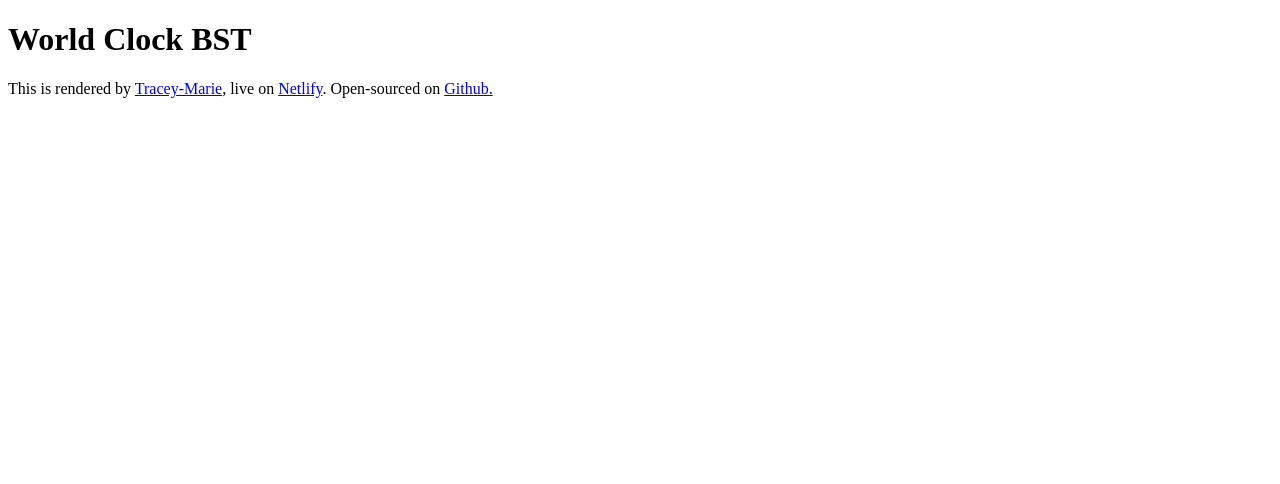
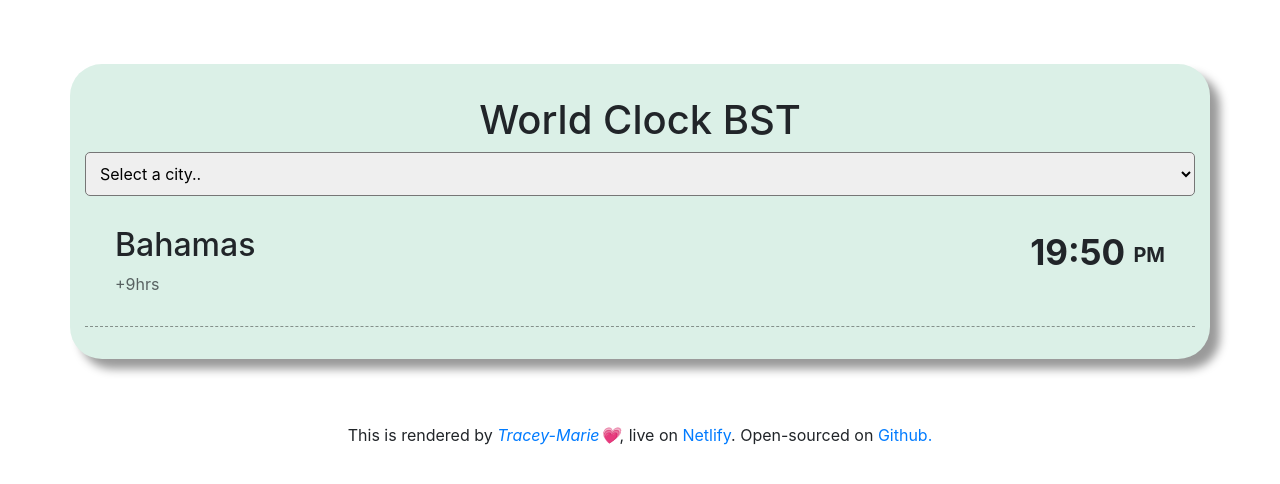
Before and after one commit to TIAMUSE88/World-Clock-BST, a plain HTML site: page index.html in a window 1280 px wide. Drawn offline with nearby package versions, Linux system fonts and the light colour scheme.

Commit message:
Drop-down list of Cities/ Bootstrap/ Container and Styling

```diff
--- a/css/index.css
+++ b/css/index.css
@@ -0,0 +1,58 @@
+body {
+  background-color: rgb(253, 253, 249);
+  font-family:
+    system-ui,
+    -apple-system,
+    BlinkMacSystemFont,
+    "Segoe UI",
+    Roboto,
+    Oxygen,
+    Ubuntu,
+    Cantarell,
+    "Open Sans",
+    "Helvetica Neue",
+    sans-serif;
+}
+.container {
+  max-width: 600px;
+  background-color: rgb(219, 240, 231);
+  margin: 4rem;
+  padding: 2rem;
+  box-shadow: 10px 10px 10px rgba(0, 0, 0, 0.4);
+  border-radius: 2rem;
+}
+
+h1 {
+  text-align: center;
+}
+select {
+  display: block;
+  width: 100%;
+  padding: 10px;
+  margin: 7px;
+  font-size: 17px;
+  border-radius: 5px;
+}
+footer {
+  text-align: center;
+}
+
+.city {
+  display: flex;
+  justify-content: space-between;
+  border-bottom: 1px dashed rgba(0, 0, 0, 0.4);
+  padding: 30px;
+  margin: 10px, 0;
+}
+.hours {
+  opacity: 0.7;
+}
+
+.time {
+  font-size: 35px;
+  font-weight: bold;
+}
+.timing {
+  font-size: 20px;
+  vertical-align: middle;
+}
--- a/index.html
+++ b/index.html
@@ -5,13 +5,45 @@
     <meta charset="UTF-8">
     <meta name="viewport" content="width=device-width, initial-scale=1.0">
     <link rel="stylesheet" href="css/index.css">
+    <link href="https://cdn.jsdelivr.net/npm/bootstrap@6.0.0-alpha.1/dist/css/bootstrap.min.css" rel="stylesheet"
+        integrity="sha384-B/GM4XqrwHnWXNOWMbloTmrYXZg10cakYGmpfsR/bbzQ6JAJI4ihuyADKLnBgrCe" crossorigin="anonymous">
+    <script type="module" src="https://cdn.jsdelivr.net/npm/bootstrap@6.0.0-alpha.1/dist/js/bootstrap.bundle.min.js"
+        integrity="sha384-1a/pXj49ZQ1aHEmrJ+gMw1otqoVsYwlEnlD8mIfY2TV03r20Y0CN7uqx1tQogjPL"
+        crossorigin="anonymous"></script>
     <title>World Clock - Tracey Marie</title>
 </head>
 
 <body>
-    <h1>World Clock BST</h1>
-    <footer> This is rendered by <a href="https://www.linkedin.com/in/traceymarie88/">Tracey-Marie</a>, live on <a
-            href="https://myworldclock-tracey.netlify.app/">Netlify</a>. Open-sourced on <a
+    <div class="container">
+        <h1>World Clock BST</h1>
+        <select name="city" id="">
+            <option value="">Select a city..</option>
+            <option value="">Bahamas</option>
+            <option value="">Tokyo</option>
+            <option value="">California</option>
+            <option value="">London</option>
+            <option value="">Morocco</option>
+            <option value="">Abidjan</option>
+            <option value="">Switzerland</option>
+
+        </select>
+        <div class="city">
+            <div>
+                <h2>Bahamas</h2>
+                <div class="hours">
+                    +9hrs
+                </div>
+            </div>
+            <div class="time">
+                19:50 <span class="timing">PM</span>
+            </div>
+        </div>
+
+
+    </div>
+    <footer> This is rendered by <a href="https://www.linkedin.com/in/traceymarie88/"><em>Tracey-Marie💗</em></a>,
+        live
+        on <a href="https://myworldclock-tracey.netlify.app/">Netlify</a>. Open-sourced on <a
             href="github.com/TIAMUSE88">Github.</a></footer>
     <script src="javascript/index.js"></script>
 </body>
```
